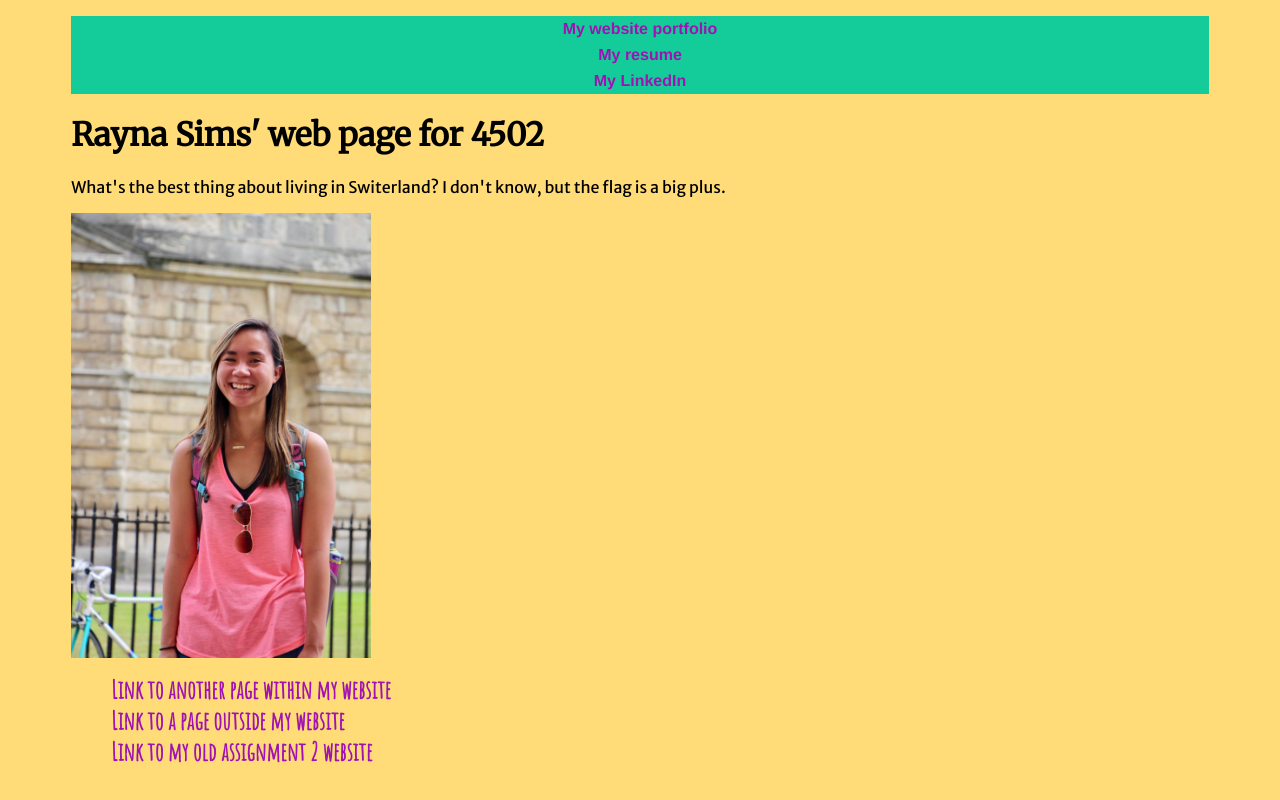
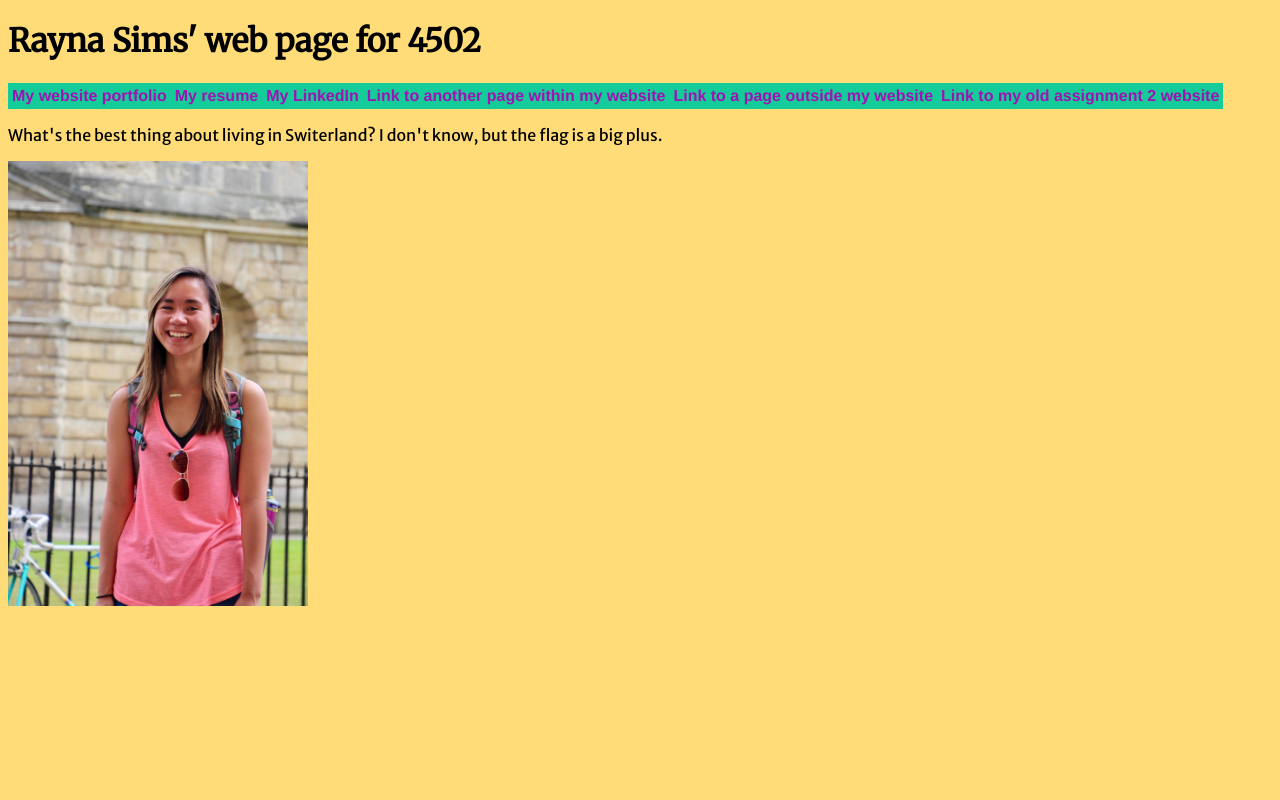
Before and after one commit to J4502-fs17/raynasims, a plain HTML site: page index.html in a window 1280 px wide. Drawn offline with Linux system fonts and the light colour scheme.

Commit message:
flex box

```diff
--- a/index.html
+++ b/index.html
@@ -13,25 +13,31 @@
 <body>
 <!--This is a comment. It won't show up in your browser, only in the page source-->
 
-<div id="container">
-  <ul id="nav">
+<!-- <div id="container"> -->
+
+
+<h1>Rayna Sims' web page for 4502</h1>
+
+
+  <ul div class="container" id="nav">
     <li><a href="http://www.raynasims.com" target="_blank">My website portfolio</a></li>
     <li><a href="https://static1.squarespace.com/static/57b1e585d482e94594336ac9/t/596e2f55bf629a7c1567238f/1500393301632/RAYNA+SIMS+RESUME.pdf" target="_blank">My resume</a></li>
     <li><a href="https://www.linkedin.com/in/raynasims/" target="_blank">My LinkedIn</a></li>
+    <li><a href="xhtml_template.html" target="_blank">Link to another page within my website</a></li>
+    <li><a href="https://google.com" target="_blank">Link to a page outside my website</a></li>
+    <li><a href="https://j4502-fs17.github.io/raynasims/" target="_blank">Link to my old assignment 2 website</a></li>
   </ul>
 
-
-<h1>Rayna Sims' web page for 4502</h1>
-	<p> What's the best thing about living in Switerland? I don't know, but the flag is a big plus.</p>
+  <p> What's the best thing about living in Switerland? I don't know, but the flag is a big plus.</p>
   <a href="mailto:rcs4hf@mail.missouri.edu"><img src="raynasims.jpg" alt="A photo of Rayna Sims" width="300px"/></a>
 
-<div id="links">
+<!-- <div id="links">
 <ul>
   <li><a href="xhtml_template.html" target="_blank">Link to another page within my website</a></li>
   <li><a href="https://google.com" target="_blank">Link to a page outside my website</a></li>
   <li><a href="https://j4502-fs17.github.io/raynasims/" target="_blank">Link to my old assignment 2 website</a></li>
 </ul>
-</div>
+</div> -->
 
 </div>
 </body>
--- a/style.css
+++ b/style.css
@@ -3,6 +3,7 @@
 /*p {
   color: red;
 }*/
+
 
 img{
   border: none;
@@ -23,16 +24,16 @@ h1 {
 body {
   background-color: #FFDC77;
 }
-
+/*
 #container {
   /*margin-top: 0;
   margin-right: auto;
   margin-bottom: 0;
   margin-left: auto;
   margin: 0 auto 0 auto; */
-  width: 90%;
+  /*width: 90%;
   margin: 0 auto;
-}
+}*/
 
 .caption {
   font-family: Georgia, "Times New Roman", serif;
@@ -82,3 +83,10 @@ body {
 
 ul {list-style-type: none;
 }
+
+.container {
+	display: flex;
+  flex-direction: row;
+	flex-wrap: wrap;
+	align-content: center;
+}
```
